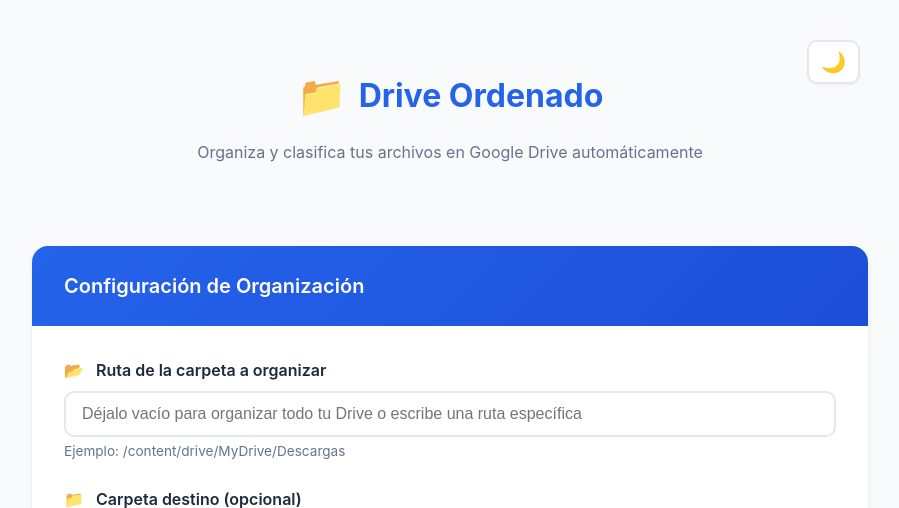
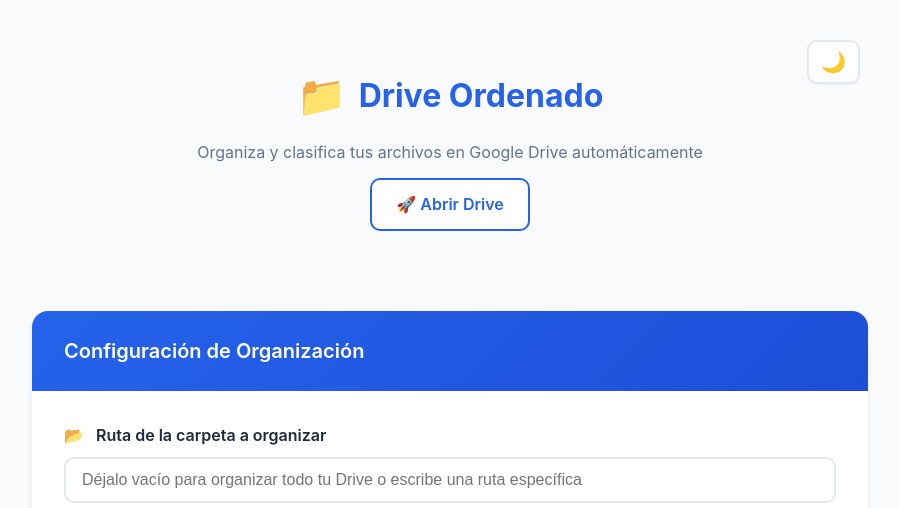
Before and after one commit to Danko3104/Proyecto_Drive_Ordenado, a Flask app: page / in a window 1280 px wide. Shown: the top 508 px of the page, without its empty margins (190-1089 px from the left). Run offline with Flask 3, Linux system fonts and the light colour scheme.

Commit message:
feat: agregar boton Abrir Drive debajo del titulo en index
Coloca un boton 🚀 Abrir Drive centrado y prominente debajo del
subtitulo en la pagina principal, tipo boton de accion de YouTube.

Co-Authored-By: Claude Opus 4.7 <noreply@anthropic.com>

```diff
--- a/templates/index.html
+++ b/templates/index.html
@@ -18,6 +18,12 @@
                 <h1>Drive Ordenado</h1>
             </div>
             <p class="subtitle">Organiza y clasifica tus archivos en Google Drive automáticamente</p>
+            <div style="text-align: center; margin-top: var(--spacing-sm);"
+                <a href="https://drive.google.com" target="_blank" class="btn btn-secondary"
+                    <span class="btn-icon">🚀</span>
+                    Abrir Drive
+                </a>
+            </div>
         </header>
 
         <main class="main-content">
```
